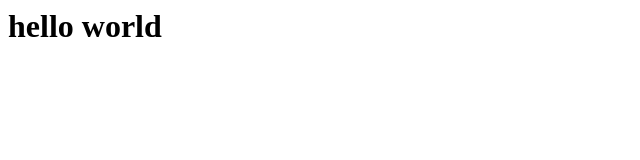
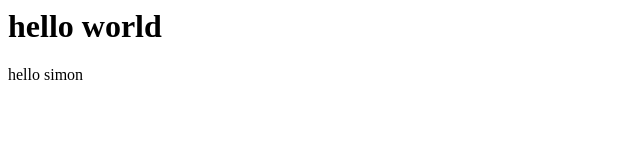
Before and after one commit to simongowing1/the-art-collector-game, a plain HTML site: page index.html in a window 1280 px wide. Shown: the full height of the page, 0-640 px from the left. Drawn offline with Linux system fonts and the light colour scheme.

Commit message:
second commit

```diff
--- a/index.html
+++ b/index.html
@@ -1 +1,2 @@
 <h1>hello world</h1>
+<p>hello simon</p>
```
